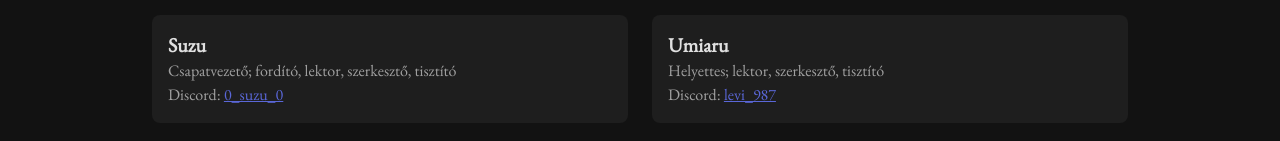
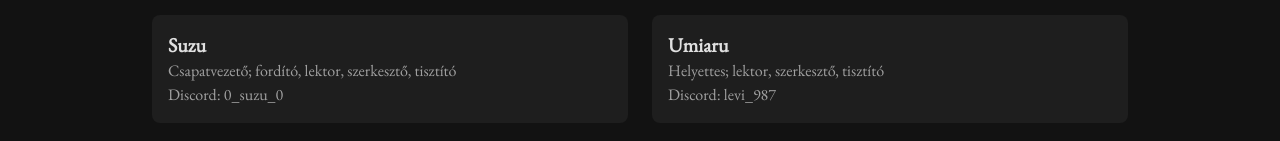
Before and after one commit to suzu-offical/yukiya-fansub, a plain HTML site: page rolunk.html in a window 1280 px wide. Shown: the part 701-842 px from the top of the page. Drawn offline with nearby package versions, Linux system fonts and the light colour scheme.

Commit message:
Update rolunk.html

```diff
--- a/rolunk.html
+++ b/rolunk.html
@@ -86,15 +86,15 @@
         <div class="bg-[#1e1e1e] p-4 rounded-lg">
           <h3 class="text-xl font-semibold" style="color: var(--text-primary);">Suzu</h3>
           <p style="color: var(--text-secondary);">
-            Csapatvezető; fordító, lektor, szerkesztő, tisztító<br>
-            Discord: <span class="underline" style="color: var(--cta);">0_suzu_0</span>
+  Csapatvezető; fordító, lektor, szerkesztő, tisztító<br>
+  Discord: 0_suzu_0
           </p>
         </div>
         <div class="bg-[#1e1e1e] p-4 rounded-lg">
           <h3 class="text-xl font-semibold" style="color: var(--text-primary);">Umiaru</h3>
           <p style="color: var(--text-secondary);">
-            Helyettes; lektor, szerkesztő, tisztító<br>
-            Discord: <span class="underline" style="color: var(--cta);">levi_987</span>
+  Helyettes; lektor, szerkesztő, tisztító<br>
+  Discord: levi_987
           </p>
         </div>
       </div>
```
